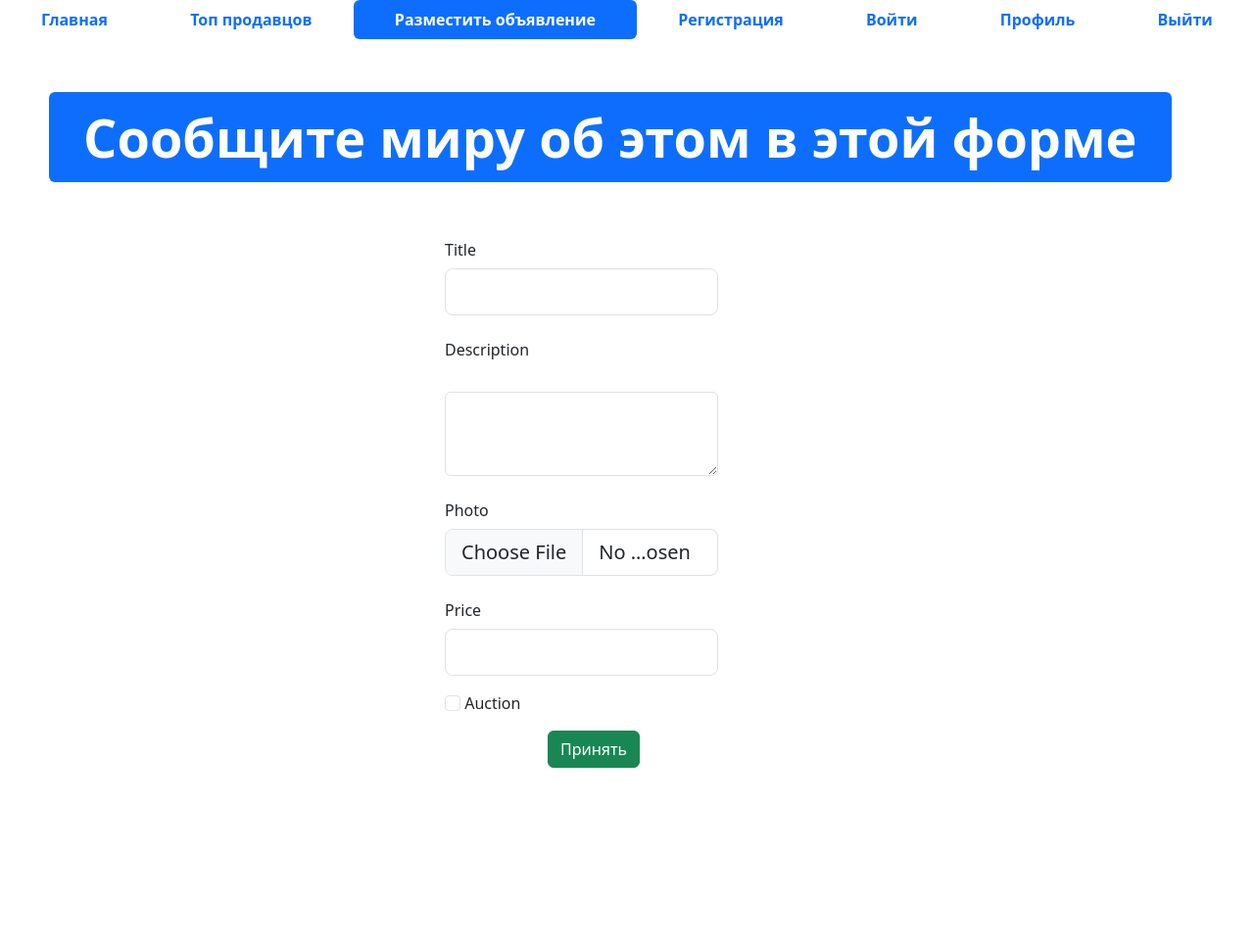
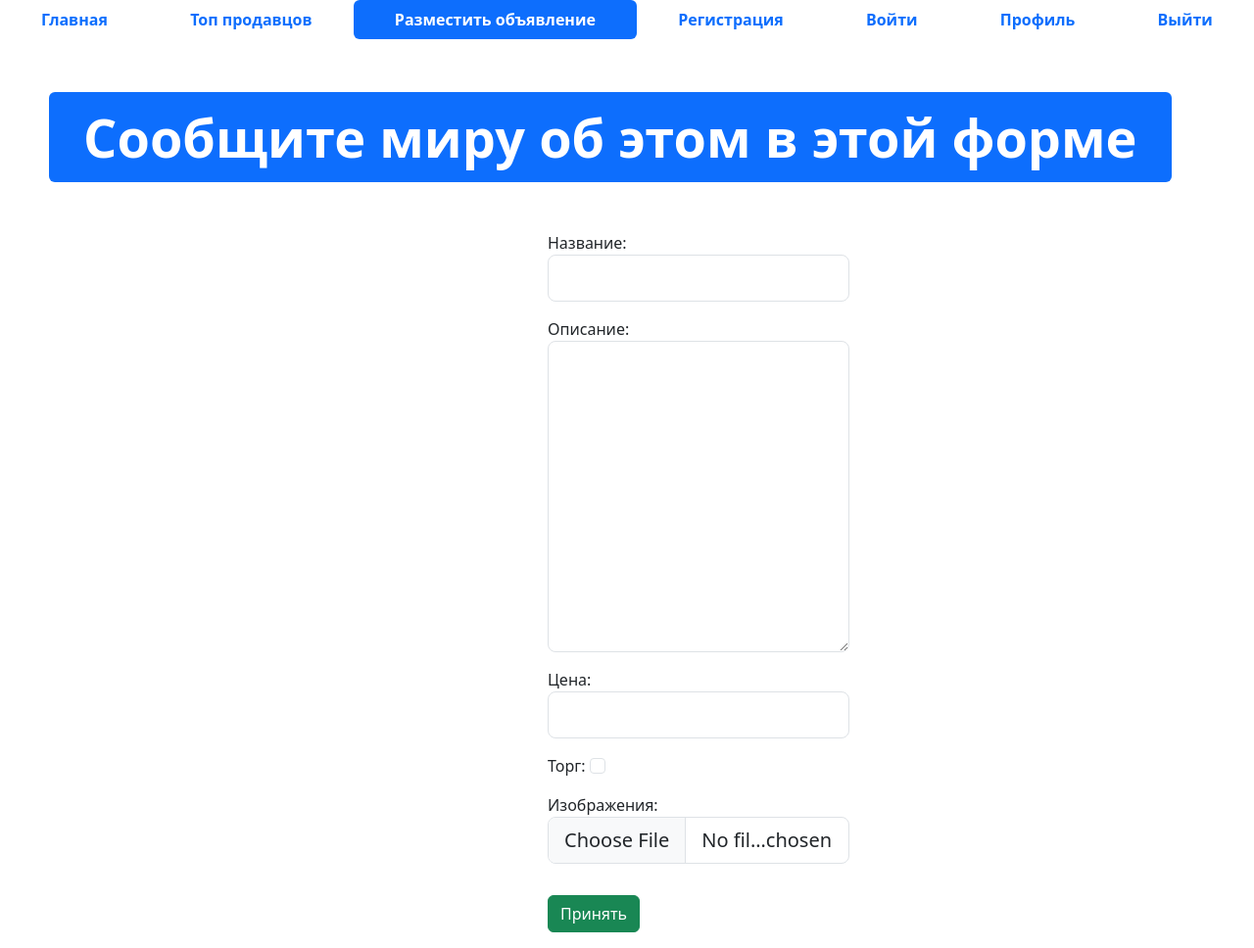
Before and after one commit to Nizier193/homework, a Django app: page /adv-post/ in a window 1280 px wide. Shown: the whole page at 98% size. Before the commit the page ends 784 px from the top, so only its background shows below. Run offline with Django 4.2, Linux system fonts and the light colour scheme; some libraries are stand-ins or nearby versions.

Commit message:
Django lesson 10

```diff
--- a/online_shop/online_shop_b/forms.py
+++ b/online_shop/online_shop_b/forms.py
@@ -0,0 +1,42 @@
+from django.core.exceptions import ValidationError
+from django.forms import ModelForm
+from django import forms
+from .models import Advertisement
+
+# class AdvForm(forms.Form):
+#     title = forms.CharField(
+#         max_length=60,
+#         widget=forms.TextInput(attrs={'class':'form-control form-control-lg'})
+#     )
+#     description = forms.CharField(
+#         widget=forms.Textarea(attrs={'class':'form-control form-control-lg'})
+#     )
+#     price = forms.DecimalField(
+#         widget=forms.NumberInput(attrs={'class':'form-control form-control-lg'})
+#     )
+#     auction = forms.BooleanField(
+#         required=False,
+#         widget=forms.CheckboxInput(attrs={'class':'form-check-input'})
+#     )
+#     image = forms.ImageField(
+#         required=False,
+#         widget=forms.FileInput(attrs={'class':'form-control form-control-lg'})
+#     )
+
+class AdvForm(ModelForm):
+    class Meta:
+        model = Advertisement
+        fields = ['title', 'description', 'price', 'auction', 'image']
+        widgets = {
+            'title':forms.TextInput(attrs={'class':'form-control form-control-lg'}),
+            'description':forms.Textarea(attrs={'class':'form-control form-control-lg'}),
+            'price':forms.NumberInput(attrs={'class':'form-control form-control-lg'}),
+            'auction':forms.CheckboxInput(attrs={'class':'form-check-input'}),
+            'image':forms.FileInput(attrs={'class':'form-control form-control-lg'}),
+        }
+    def is_valid_title(self):
+        if self.data['title'][0] == '?':
+            raise ValidationError(f'{self.data["title"]} <-- There`s a question sign in the title.')
+
+        else:
+            return True
--- a/online_shop/online_shop_b/models.py
+++ b/online_shop/online_shop_b/models.py
@@ -38,12 +38,14 @@ class Advertisement(models.Model):
     )
     image = models.ImageField(
         verbose_name='изображения',
-        upload_to = 'online_shop_b/'
+        upload_to = 'online_shop_b/',
+        blank=True,
+        null=True,
     )
     # from online_shop_b.models import *
     @admin.display(description='Изображение')
     def display_photo(self):
-        if str(self.image) != "1":
+        if self.image:
             return format_html('<img src={} style="width:100px;">', self.image.url)
         else:
             return format_html('<img src="/static/img/adv.png" style="width:100px;">')
--- a/online_shop/online_shop_b/views.py
+++ b/online_shop/online_shop_b/views.py
@@ -1,8 +1,12 @@
-from django.shortcuts import render
+from django.shortcuts import render, reverse, redirect
+
 from django.http import HttpResponse
+from .models import Advertisement
+from .forms import AdvForm
 
 def index(requests):
-    return render(requests, 'index.html')
+    advertisements = Advertisement.objects.all().order_by('-id')
+    return render(requests, 'index.html', context={'advertisements':advertisements})
 
 def top_sellers(requests):
     return render(requests, 'top-sellers.html')
@@ -11,7 +15,23 @@ def profile(requests):
     return render(requests, 'profile-net.html')
 
 def adv_post(requests):
-    return render(requests, 'advertisement-post.html')
+    print(requests)
+    if requests.method == "POST":
+        form = AdvForm(requests.POST, requests.FILES)
+        if form.is_valid():
+            if form.is_valid_title():
+                advertisement = Advertisement(**form.cleaned_data)
+                advertisement.user = requests.user
+                advertisement.save()
+
+                url = reverse('main-page')
+                return redirect(url)
+
+    else:
+        form = AdvForm()
+
+    form = AdvForm()
+    return render(requests, 'advertisement-post.html', context={'form':form})
 
 def login(requests):
     return render(requests, 'login.html')
--- a/online_shop/templates/advertisement-post.html
+++ b/online_shop/templates/advertisement-post.html
@@ -1,46 +1,34 @@
-<!DOCTYPE html>
-<html lang="en">
+{% extends 'base.html' %}
+{% load static %}
 
-<head>
-  <meta charset="UTF-8">
-  <meta http-equiv="X-UA-Compatible" content="IE=edge">
-  <meta name="viewport" content="width=device-width, initial-scale=1.0">
-  <link rel="shortcut icon" href="img/favicon.ico" type="image/x-icon">
-  <link href="css/bootstrap.min.css" rel="stylesheet">
-  <link rel="stylesheet" href="css/fontello.css">
-  <title>Advertisement-post</title>
-</head>
-
-<body>
-
-
+{% block content %}
   <ul class="nav nav-pills sticky-top bg-white nav-fill">
     <li class="nav-item">
-      <a class="nav-link" href="index.html">
+      <a class="nav-link" href="{% url 'main-page' %}">
         <span style="font-weight: bold;">Главная</span>
       </a>
     </li>
     <li class="nav-item">
-      <a class="nav-link" href="top-sellers.html"><span style="font-weight: bold;">Топ продавцов</span>
+      <a class="nav-link" href="{% url 'top-sellers' %}"><span style="font-weight: bold;">Топ продавцов</span>
       </a>
     </li>
     <li class="nav-item">
-      <a class="nav-link active" aria-current="page" href="advertisement-post.html">
+      <a class="nav-link active" aria-current="page" href="{% url 'advertisement-post' %}">
         <span style="font-weight: bold;">Разместить объявление</span>
       </a>
     </li>
     <li class="nav-item">
-      <a class="nav-link" href="register.html">
+      <a class="nav-link" href="{% url 'register' %}">
         <span style="font-weight: bold;">Регистрация</span>
       </a>
     </li>
     <li class="nav-item">
-      <a class="nav-link" href="login.html">
+      <a class="nav-link" href="{% url 'login' %}">
         <span style="font-weight: bold;">Войти</span>
       </a>
     </li>
     <li class="nav-item">
-      <a class="nav-link" href="profile.html">
+      <a class="nav-link" href="{% url 'profile' %}">
         <span style="font-weight: bold;">Профиль</span>
       </a>
     </li>
@@ -58,46 +46,12 @@
     </div>
   </div>
   <div class="container">
-    <form method="post">
-      <div class="row mb-3">
-        <div class="col">
-          <label class="col-sm-4 col-form-label offset-4">Title</label>
-          <div class="col-sm-4 offset-4 w-25">
-            <input type="text" class="form-control form-control-lg">
-          </div>
-        </div>
-      </div>
-      <div class="row mb-3">
-        <div class="col">
-          <label class="col-sm-4 col-form-label offset-4">Description</label>
-          <div class="col-sm-4 offset-4 w-25">
-              <label for="" class="form-label"></label>
-              <textarea class="form-control" name="" id="" rows="3"></textarea>
-          </div>
-        </div>
-      </div>
-      <div class="row mb-3">
-        <div class="col">
-          <label class="col-sm-4 col-form-label offset-4">Photo</label>
-          <div class="col-sm-4 offset-4 w-25">
-            <input type="file" class="form-control form-control-lg">
-          </div>
-        </div>
-      </div>
-      <div class="row mb-3">
-        <div class="col">
-          <label class="col-sm-4 col-form-label offset-4">Price</label>
-          <div class="col-sm-4 offset-4 w-25">
-            <input type="text" class="form-control form-control-lg">
-          </div>
-        </div>
-      </div>
-      <div class="row mb-3">
-        <div class="col">
-          <div class="offset-4 w-25">
-            <input type="checkbox" class="form-check-input">
-            <label class="form-check-label">Auction</label>
-          </div>
+
+    <form method="post" enctype="multipart/form-data">
+      {% csrf_token %}
+      <div class="row mb-3 offset-sm-5">
+        <div class="col-6">
+          {{ form.as_p }}
         </div>
       </div>
       <div class="row mb-3 offset-sm-5">
@@ -106,7 +60,7 @@
         </div>
       </div>
     </form>
+
   </div>
   <script src="js/bootstrap.bundle.min.js"></script>
-</body>
-</html>
+{% endblock %}
```
Also changed, not shown: online_shop/templates/index.html (+7 -64 lines), online_shop/db.sqlite3, online_shop/media/online_shop_b/2023-08-14_13.39.37_6bnhNkv.png (added), online_shop/media/online_shop_b/photo_5355213147801242014_y.jpg (added), online_shop/media/online_shop_b/photo_5355213147801242014_y_DrIlb07.jpg (added), online_shop/online_shop_b/migrations/0005_alter_advertisement_image.py (added), 1 other file.
